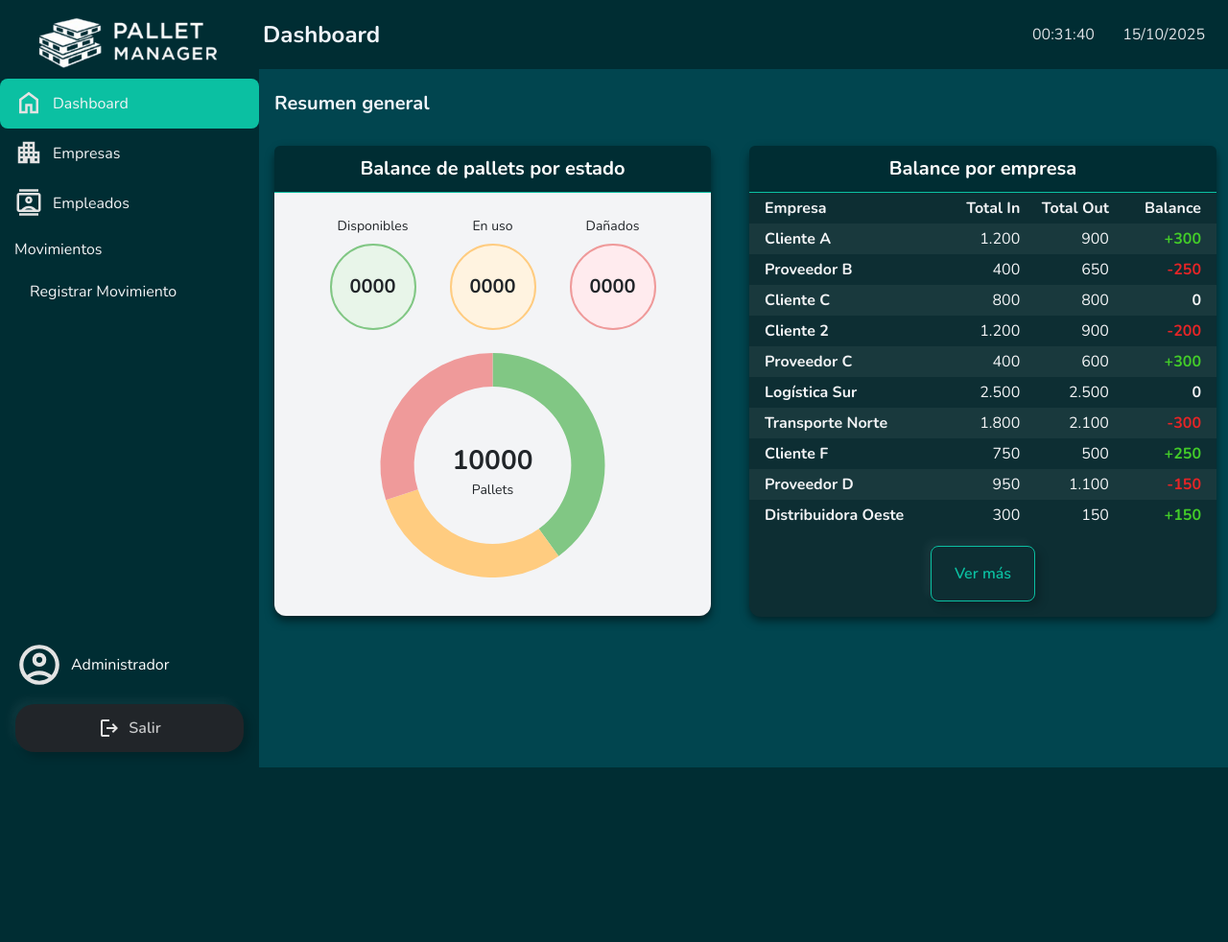
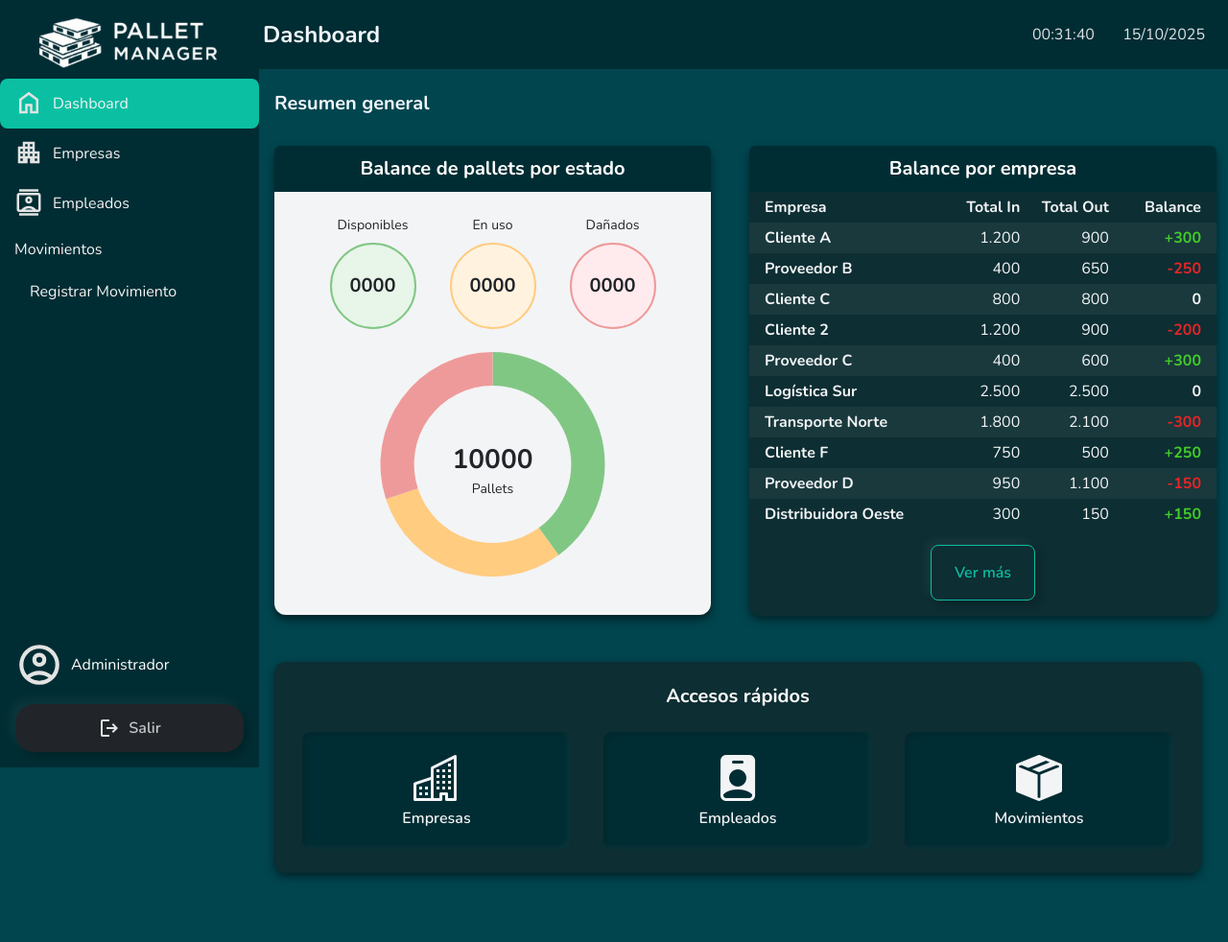
Before and after one commit to FolkodeGroup/Intercambio-de-Pallets-Modulo1, a Django app: page /dashboard/ in a window 1280 px wide. Shown: the whole page at 96% size. Before the commit the page ends 800 px from the top, so only its background shows below. Run offline with Django 5.2, Linux system fonts and the light colour scheme; the visitor is signed in with stand-in values (Sample User, id 1); data that the repository does not hold is empty; some libraries are stand-ins or nearby versions.

Commit message:
dashboard - accesos rapidos

```diff
--- a/pallet_manager/mysite/dashboard/templates/dashboard/home.html
+++ b/pallet_manager/mysite/dashboard/templates/dashboard/home.html
@@ -39,7 +39,7 @@
     </div>
 </div>
 
-<div class="px-3">
+<div class="ps-3 pe-3 mt-4 pb-4">
     {% include 'includes/_accesos_rapidos.html' %}
 </div>
 
--- a/pallet_manager/mysite/static/css/style.css
+++ b/pallet_manager/mysite/static/css/style.css
@@ -77,62 +77,59 @@ body{
     color: #002D33;
 }
 
-/* --- INICIO ESTILOS DASHBOARD (PM) MAQUETA FINAL Y AGRESIVA --- */
-/* --- INICIO ESTILOS DASHBOARD (PM) MAQUETA FINAL Y AGRESIVA --- */
 
-/* 1. Tarjetas Principales (Cards) - FONDO OSCURO Y SIN BORDES VISIBLES */
 .pm-card {
     background-color: #0d2e33 !important;
     border: none !important;
     border-radius: 12px !important;
-    color: #F3F4F6 !important; /* Texto de la tarjeta en claro */
+    color: #F3F4F6 !important;
     box-shadow: 0 4px 10px rgba(0, 0, 0, 0.5) !important;
 }
 
 .pm-card-header {
     background-color: #002D33 !important;
-    border-bottom: 1px solid #0BC0A2 !important; /* Línea de separación verde */
     color: #0BC0A2 !important;
 }
 
-/* 2. SOLUCIÓN AL FONDO DEL STOCK: FORZAR EL GRIS CLARO (Figma) */
 .pm-stock-container {
-    background-color: #F3F4F6 !important; /* Fondo gris muy claro del Figma */
-    border-radius: 0 0 12px 12px !important; /* Redondea solo las esquinas inferiores */
+    background-color: #F3F4F6 !important;
+    border-radius: 0 0 12px 12px !important;
     padding: 1.5rem !important;
     box-shadow: 0 2px 5px rgba(0, 0, 0, 0.1);
-    /* Se elimina el margen negativo que causaba el desbordamiento */
     margin: 0 !important;
 }
-/* **FIN MODIFICACIÓN (Mantener este bloque)** */
 
-/* 3. Accesos Rápidos (Botones/Tarjetas inferiores) - CORRECCIÓN CLAVE */
+.pm-quick-access-bar {
+    background-color: #0d2e33 !important;
+    box-shadow: 0 4px 10px rgba(0, 0, 0, 0.5) !important;
+    border-radius: 12px !important;
+}
+
 .pm-quick-access-card {
-    background-color: #002D33 !important;
-    border: none !important;
+    background-color: #002D33 !important; /* Tono más oscuro para contrastar con el contenedor */
     border-radius: 10px !important;
-    text-decoration: none !important;
+    border: 1px solid #0d2e33 !important; /* Borde sutil para definir el botón */
     transition: background-color 0.2s;
-    /* Usar flexbox para centrar contenido y mejor padding */
+    height: 100%;
+}
+
+.pm-quick-access-card .card-body {
     display: flex;
     flex-direction: column;
     align-items: center;
     justify-content: center;
-    padding: 1.5rem 1rem !important; /* Más padding para que se vean grandes */
-    height: 100%; /* Asegura que todos los botones tengan la misma altura si están en una fila */
+    padding: 1.5rem 1rem !important;
 }
 
 .pm-quick-access-card p,
 .pm-quick-access-card i,
 .pm-quick-access-card svg {
-    color: #0BC0A2 !important;
-    /* Aumentar el tamaño del ícono para que coincida con Figma */
+    color: #F3F4F6 !important; /* Color de texto estándar del proyecto (gris claro) */
     font-size: 3rem !important;
     transition: color 0.2s;
     line-height: 1;
 }
 
-/* Estilo específico para el texto de los accesos rápidos */
 .pm-quick-access-card p {
     font-size: 1rem !important;
     font-weight: 600 !important;
@@ -149,10 +146,6 @@ body{
     color: #002D33 !important;
 }
 
-
-
-
-/* 4. Tablas (Ajuste para que se vea dentro de la tarjeta oscura) */
 .table {
     --bs-table-bg: #0d2e33;
     --bs-table-color: #F3F4F6;
@@ -168,7 +161,6 @@ body{
     --bs-table-color: #fff;
 }
 
-/* 5. Botón "Ver más" */
 .pm-btn-view-more {
     color: #0BC0A2 !important;
     border: 1px solid #0BC0A2 !important;
@@ -179,5 +171,3 @@ body{
     color: #002D33 !important;
     background-color: #0BC0A2 !important;
 }
-
-/* --- FIN ESTILOS DASHBOARD (PM) MAQUETA FINAL Y AGRESIVA --- */
--- a/pallet_manager/mysite/templates/base.html
+++ b/pallet_manager/mysite/templates/base.html
@@ -12,6 +12,7 @@
     <!-- CSS global -->
     <!-- Se añade un timestamp para forzar la recarga del CSS y evitar problemas de caché -->
     <link rel="stylesheet" href="{% static 'css/style.css' %}?v={% now 'U' %}">
+    <link rel="stylesheet" href="https://cdn.jsdelivr.net/npm/bootstrap-icons@1.11.3/font/bootstrap-icons.min.css">
 
     <!-- Bloque para CSS o scripts específicos de cada app -->
     {% block head %}{% endblock %}
--- a/pallet_manager/mysite/templates/includes/_accesos_rapidos.html
+++ b/pallet_manager/mysite/templates/includes/_accesos_rapidos.html
@@ -0,0 +1,31 @@
+<div class="pm-quick-access-bar p-4 mb-5">
+    <div class="text-center mb-4">
+        <h2 class="h5 text-white fw-bold">Accesos rápidos</h2>
+    </div>
+    <div class="row text-center justify-content-center">
+        <div class="col-md-4 col-sm-12 px-3">
+            <a href="#" class="card pm-quick-access-card text-decoration-none">
+                <div class="card-body">
+                    <i class="bi bi-buildings"></i>
+                    <p class="mb-0">Empresas</p>
+                </div>
+            </a>
+        </div>
+        <div class="col-md-4 col-sm-12 px-3">
+            <a href="#" class="card pm-quick-access-card text-decoration-none">
+                <div class="card-body">
+                    <i class="bi bi-person-badge-fill"></i>
+                    <p class="mb-0">Empleados</p>
+                </div>
+            </a>
+        </div>
+        <div class="col-md-4 col-sm-12 px-3">
+            <a href="#" class="card pm-quick-access-card text-decoration-none">
+                <div class="card-body">
+                    <i class="bi bi-box-seam-fill"></i>
+                    <p class="mb-0">Movimientos</p>
+                </div>
+            </a>
+        </div>
+    </div>
+</div>
```
